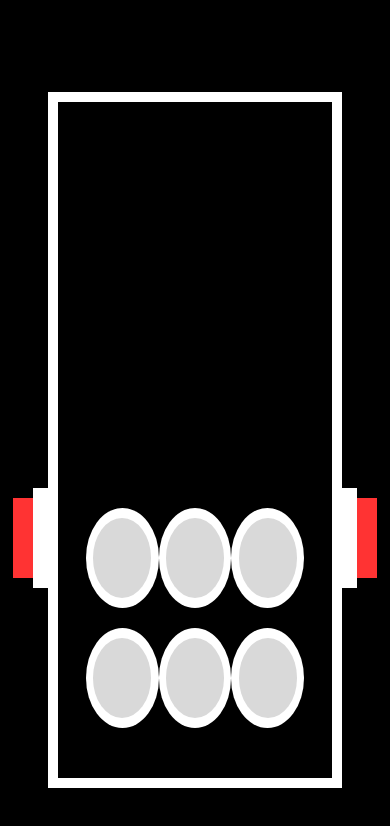
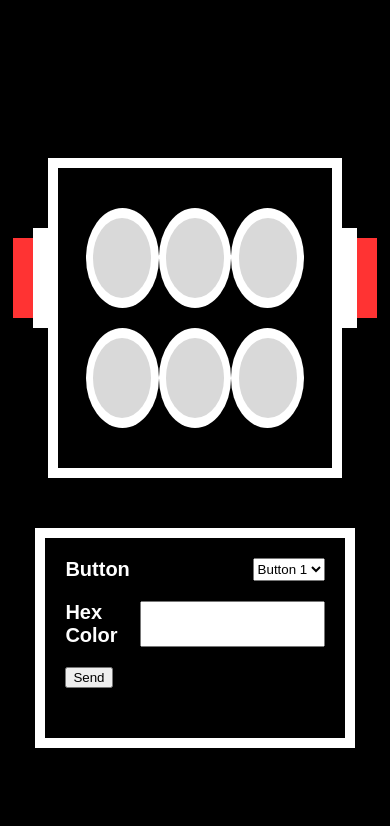
Before and after one commit to chasbrouck/VR-UI, a website: page index.html in a window 390 px wide. Drawn offline with nearby package versions, Linux system fonts and the light colour scheme; no server answers.

Commit message:
basic color cahnging function and emitter

```diff
--- a/index.html
+++ b/index.html
@@ -14,6 +14,7 @@
 </head>
 
 <body>
+  <div class="content">
     <div class="vrBox">
       <!-- SIDE BUTTON LEFT -->
       <a class="side"
@@ -79,28 +80,57 @@
 
     </div>
 
+    <div class="controlPanel">
+      <div class="controlContent">
+        <form action="">
+          <div class="controlRow">
+            <div class="controlTitle">Button</div>
+            <select id="buttonSelector">
+              <option value="topButton1">Button 1</option>
+              <option value="topButton2">Button 2</option>
+              <option value="topButton3">Button 3</option>
+              <option value="topButton4">Button 4</option>
+              <option value="topButton5">Button 5</option>
+              <option value="topButton6">Button 6</option>
+            </select>
+          </div>
+          <div class="controlRow">
+            <div class="controlTitle">Hex Color</div>
+            <input id="hexCode" />
+          </div>
+          <button>Send</button>
+        </form>
+      </div>
+    </div>
+  </div>
+
   <!-- scripts -->
   <script src="/socket.io/socket.io.js"></script>
   <script src="https://code.jquery.com/jquery-3.3.1.min.js"
           integrity="sha256-FgpCb/KJQlLNfOu91ta32o/NMZxltwRo8QtmkMRdAu8="
           crossorigin="anonymous"></script>
+
+  <!--EMITTERS-->
   <script>
     var socket = io();
 
-    function buttonPress(item) {
-      var id = $(item).attr("id");
-
-      //socket emit
+    function buttonPress(button) {
+      var id = $(button).attr('id');
       socket.emit('button press', id);
-
-      //temporary button styling
-      $(item).addClass("active");
-      setTimeout(
-        function() {
-          $(item).removeClass("active");
-        }, 500);
+      buttonPressTemporaryStyle(id);
     }
 
+    $('form').submit(function() {
+      var id = $('#buttonSelector').val();
+      var color = $('#hexCode').val();
+      socket.emit('button color update', id, color);
+      updateButtonColor(id, color);
+      return false;
+    });
+  </script>
+
+  <!-- ON RECEIVE -->
+  <script>
     socket.on('status update', function(msg) {
       $('#status').text(msg);
       setTimeout(
@@ -108,7 +138,18 @@
           $('#status').text('');
         }, 500);
     });
+
+    socket.on('button press', function(item) {
+      buttonPressTemporaryStyle(item);
+    });
+
+    socket.on('button color update', function(id, color) {
+      updateButtonColor(id, color);
+    });
   </script>
+
+  <!-- STYLE FUNCTIONS -->
+  <script src="js/styleFunctions.js"></script>
 
 </body>
 
--- a/index.js
+++ b/index.js
@@ -24,6 +24,12 @@ io.on('connection', function(socket) {
 
     //status update
     io.emit('status update', id);
+
+  });
+
+  //on button color change
+  socket.on('button color update', function(id, color) {
+    console.log(id + " color changed to " + color)
   });
 
 });
--- a/public/css/app.css
+++ b/public/css/app.css
@@ -1,5 +1,51 @@
 body {
   background-color: #000000;
+}
+
+.content {
+  display: flex;
+  flex-wrap: wrap;
+  justify-content: space-between;
+}
+
+/* CONTROL BOX */
+.controlPanel {
+  position: relative;
+  width: 25%;
+  max-width: 500px;
+  height: 80vh;
+  max-height: 700px;
+  margin-top: 10vh;
+  margin-right: 100px;
+  border: 10px solid #FFFFFF;
+}
+
+.controlContent {
+  margin: 20px;
+}
+
+.controlTitle {
+  color: #FFFFFF;
+  font-family: sans-serif;
+  font-size: 20px;
+  font-weight: bold;
+}
+
+.controlRow {
+  display: flex;
+  justify-content: space-between;
+  margin-bottom: 20px;
+}
+
+@media only screen and (max-width: 1150px) {
+  .controlPanel {
+    position: relative;
+    width: 80%;
+    max-width: 80%;
+    height: 200px;
+    margin: auto;
+    margin-top: 50px;
+  }
 }
 
 /* VR BOX ROOT */
@@ -7,6 +53,7 @@ body {
   display: flex;
   align-items: flex-end;
   justify-content: center;
+  width: 60%;
 }
 
 .vrBoxTop {
@@ -14,6 +61,7 @@ body {
   width: 80vh;
   max-width: 80%;
   height: 80vh;
+  max-height: 700px;
   margin-top: 10vh;
   border: 10px solid #FFFFFF;
 }
@@ -58,15 +106,32 @@ body {
 }
 
 .button:hover .buttonInside {
-  background-color: #A6A6A6;
+  filter: brightness(80%);
 }
 
 .button.active .buttonInside {
-  background-color: #737373;
+  filter: brightness(60%);
 }
 .button:hover.active .buttonInside {
-  background-color: #737373;
+  filter: brightness(60%);
 }
+
+@media only screen and (max-width: 1150px) {
+  .vrBox {
+    width: 100%;
+  }
+
+  .vrBoxTop {
+    max-width: 80%;
+    height: 300px;
+    margin-top: 150px;
+  }
+
+  .buttonsTop {
+    margin-bottom: 20px;
+  }
+}
+
 
 
 /* SIDE BUTTON */
@@ -132,3 +197,16 @@ body {
   font-family: sans-serif;
   font-size: 40px;
 }
+
+@media only screen and (max-width: 1150px) {
+  .side {
+    position: relative;
+    width: 100px;
+    height: 150px;
+    margin-bottom: 100px;
+  }
+
+  .statusText {
+    top: -100px;
+  }
+}
--- /dev/null
+++ b/public/js/styleFunctions.js
@@ -0,0 +1,15 @@
+function buttonPressTemporaryStyle(id) {
+  var button = $("#" + id);
+  $(button).addClass("active");
+  setTimeout(
+    function() {
+      $(button).removeClass("active");
+    }, 500);
+}
+
+function updateButtonColor(id, color) {
+  var button = $("#" + id);
+  $(button).children().css({
+    "background-color": color
+  });
+}
```
Lines whose indentation alone changed are shown as unchanged.
